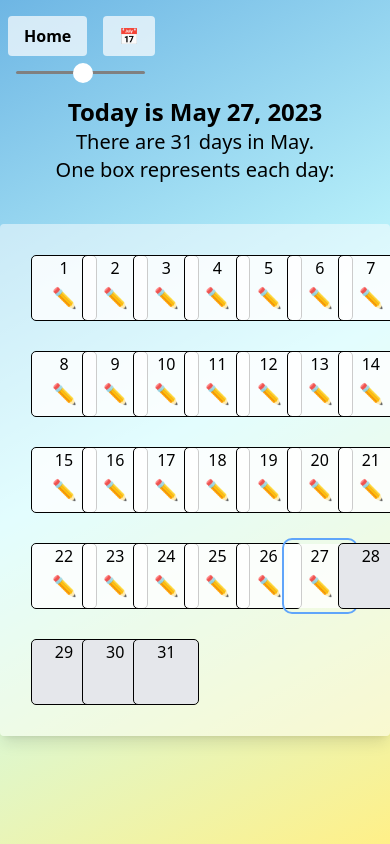
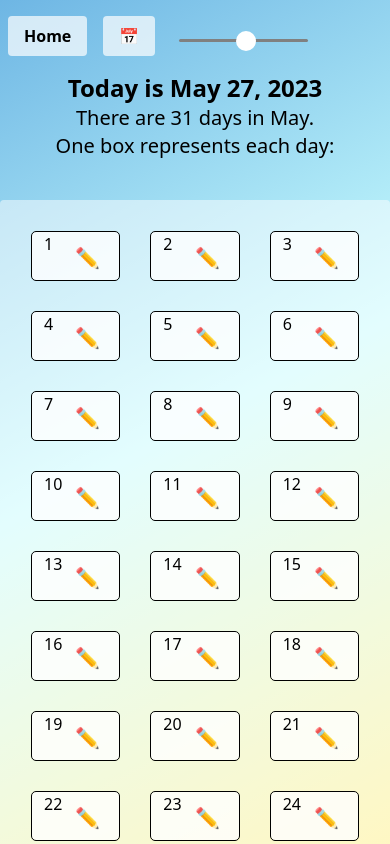
Before and after one commit to Pawtang/sunny-front, a React (Create React App) app in the folder Sunny/: page /month in a window 390 px wide. Shown: the top 844 px of the page. Built offline with nearby package versions, Linux system fonts and the light colour scheme; no server answers.

Commit message:
conditional grid width

```diff
--- a/Sunny/src/components/CalendarDay.tsx
+++ b/Sunny/src/components/CalendarDay.tsx
@@ -55,10 +55,9 @@ const CalendarDay: FunctionComponent<calendarDayProps> = (props) => {
         }
       >
         <div
-          className={` relative w-16  h-16 transition-all m-4 rounded  ${conditionalStyling()} outline outline-1`}
+          className={` relative sm:w-16 sm:h-16 h-12 transition-all m-4 rounded  ${conditionalStyling()} outline outline-1`}
         >
-          <h1 className="text-large text-center">{dayIndex}</h1>
-          {/* <h2 className="text-medium text-center">{dayRating}</h2> */}
+          <h1 className="text-large sm:text-center mx-3 mt-3">{dayIndex}</h1>
           <div className={`absolute w-10 h-8 bottom-1 right-1 rounded-full}`}>
             <span className="text-xl">
               {compare(date) === "before" || compare(date) === "same"
--- a/Sunny/src/components/Month.tsx
+++ b/Sunny/src/components/Month.tsx
@@ -15,9 +15,9 @@ import Modal from "./Modal";
 const Month: FunctionComponent = () => {
   const today = dayjs();
   const monthCount = today.daysInMonth();
-  const containerStyle = () => {
-    return "grid-cols-7";
-  };
+  // const containerStyle = () => {
+  //   return "grid-cols-7";
+  // };
 
   const [month, setMonth] = useState<IDay[] | undefined>([]);
   const [selectedMonth, setSelectedMonth] = useState("");
@@ -53,7 +53,6 @@ const Month: FunctionComponent = () => {
           buttonText="📅"
           styleTags="z-50"
         ></ActionButton>
-      </div>
 
         <div className="mx-4 inline">
           <input
@@ -86,7 +85,7 @@ const Month: FunctionComponent = () => {
           }
         ></Modal>
 
-      <div className="container justify-content mx-auto mt-4 h-100">
+        <div className="container justify-content mx-auto mt-4 sm:h-100 h-full">
           <div className="container justify-content mx-auto max-w-lg">
             <h1 className="text-2xl mx-auto text-center">
               <b>Today is {today.format("MMMM DD, YYYY")}</b>
@@ -98,7 +97,7 @@ const Month: FunctionComponent = () => {
             </h1>
           </div>
           <div
-          className={`mx-auto shadow-lg mt-10 container grid place-content-center rounded bg-white/50 p-4 max-w-2xl ${containerStyle()}`}
+            className={`mx-auto shadow-lg mt-10 container grid grid-cols-3 sm:grid-cols-7 place-content-center rounded bg-white/50 p-4 max-w-2xl `}
           >
             {month &&
               month.map((day) => (
@@ -113,6 +112,7 @@ const Month: FunctionComponent = () => {
           </div>
         </div>
       </div>
+    </div>
   );
 };
 
```
Lines whose indentation alone changed are shown as unchanged.
